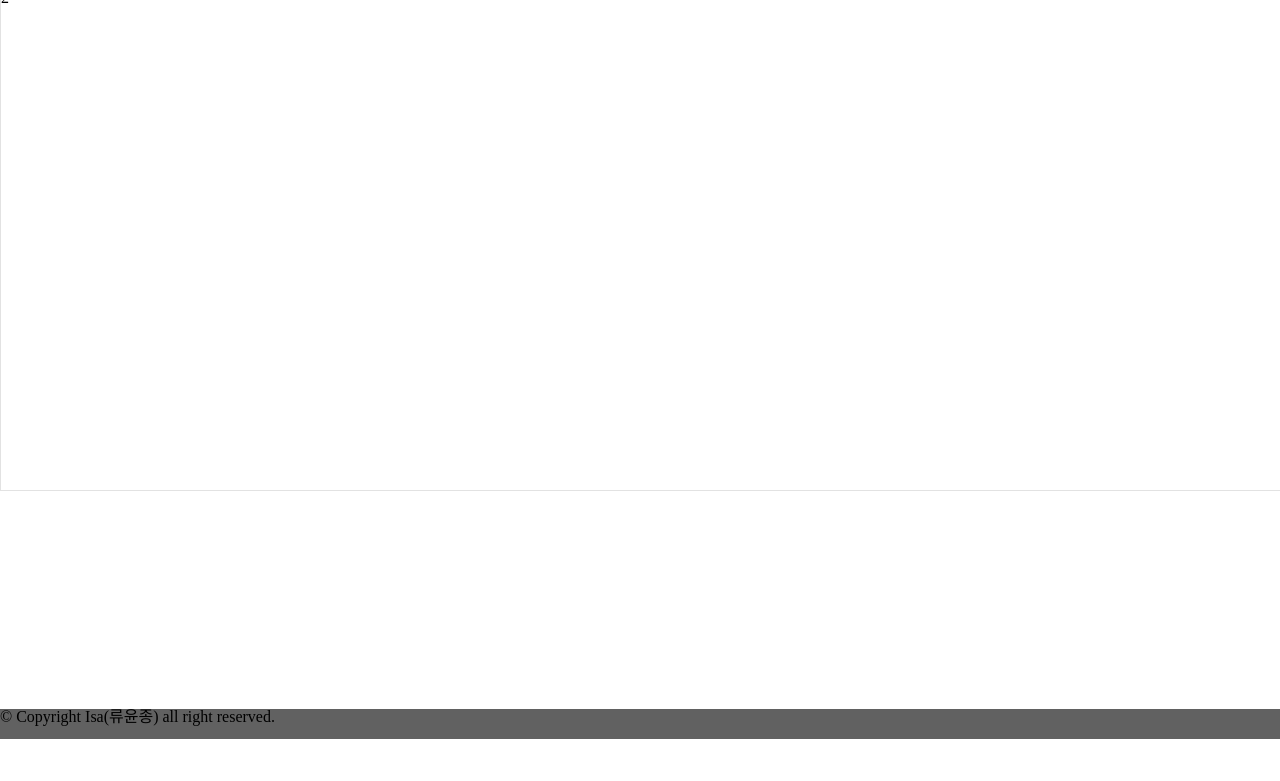
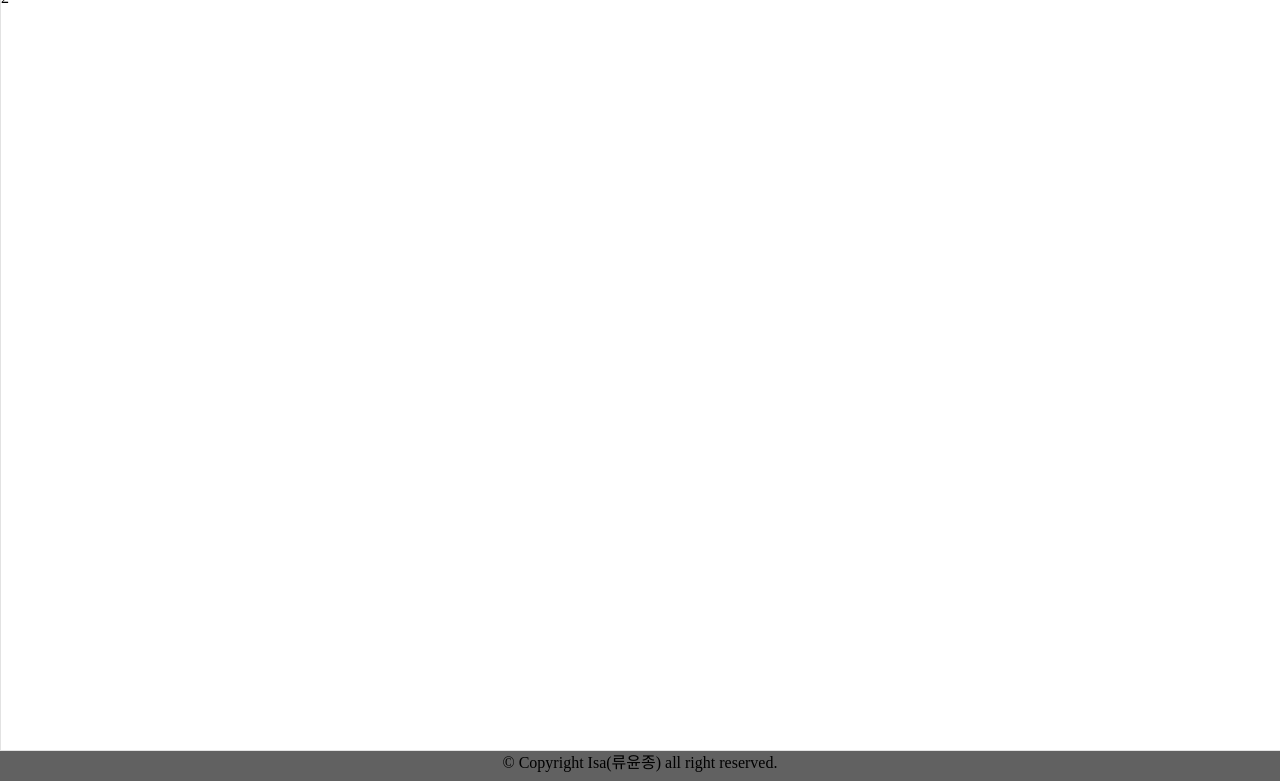
Before and after one commit to yoonjonglyu/webPage, a plain HTML site: page index.html in a window 1280 px wide. Shown: the part 61-842 px from the top of the page. Before the commit the page ends 800 px from the top, so only its background shows below. Drawn offline with Linux system fonts and the light colour scheme.

Commit message:
UPDATE main page style scrollbar & container section & footer section - mainstyle.css

```diff
--- a/assets/css/mainstyle.css
+++ b/assets/css/mainstyle.css
@@ -12,11 +12,12 @@
 
 /* layout */
 
-#wrap {display: block; margin: 0; padding: 0; box-sizing: border-box;}
-#wrap:after {display: block; content: ''; clear: both;}
-#header {display: flex; flex-wrap: wrap; position: fixed; width: 100%; height: 50px; border: rgb(226, 226, 226) 1px solid; box-shadow: rgb(163, 163, 163) 1px 1px 5px;}
-#container {position: relative; width: 100%; min-height: 500px; padding: 50px 0 0 0; border: rgb(226, 226, 226) 1px solid; z-index: -99999;}
-#footer {position: absolute; bottom: 0; width: 100%; height: 30px; background: rgb(97, 97, 97); z-index: -99999;}
+body::-webkit-scrollbar {display: none;}
+#wrap {display: flex; flex-direction: column; margin: 0; padding: 0; box-sizing: border-box;}
+#wrap:after {display: block;content: ''; clear: both;}
+#header {display: flex; flex-wrap: wrap; position: fixed; width: 100%; height: 50px; background: rgb(255, 255, 255); border: rgb(226, 226, 226) 1px solid; box-shadow: rgb(163, 163, 163) 1px 1px 5px;}
+#container {position: relative; width: 100%; min-height: 95vh; padding: 50px 0 0 0; border: rgb(226, 226, 226) 1px solid; z-index: -99999;}
+#footer {width: 100%; height: 30px; background: rgb(97, 97, 97); z-index: -99999;}
 
 
 /* header */
@@ -43,3 +44,10 @@
 .header_ham_box ul li {text-align: right; padding: 8px 20px 8px 0;}
 .active .header_ham_box ul {right: 0;}
 .header_ham_box a {text-decoration: none; color: inherit;}
+
+/* container */
+
+
+/* footer */
+
+#footer .footer_box {padding: 4px 0 0 0; text-align: center;}
```
